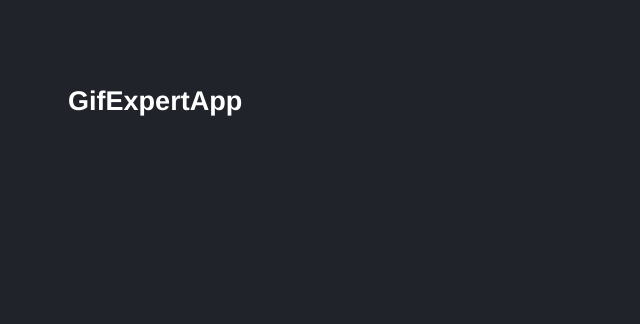
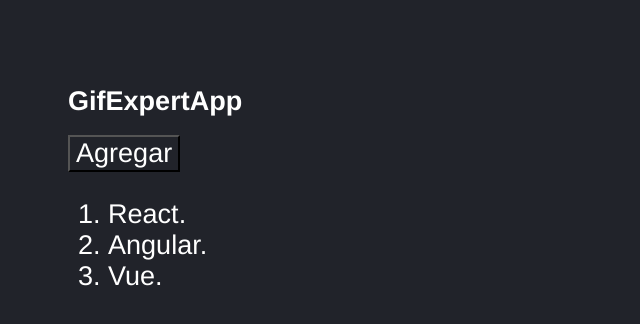
Before and after one commit to fersanti2896/06-curso-react-GifExpertApp, a React (Vite) app: page / in a window 1280 px wide. Shown: the top 324 px of the page, without its empty margins (0-640 px from the left). Built offline with nearby package versions, Linux system fonts and the light colour scheme.

Commit message:
Creando categorias en GifExpertApp.jsx

```diff
--- a/src/GifExpertApp.jsx
+++ b/src/GifExpertApp.jsx
@@ -1,9 +1,27 @@
-
+import { useState } from 'react';
 
 export const GifExpertApp = () => {
-  return (
-    <>
-        <h1>GifExpertApp</h1>
-    </>
-  )
+    const [ categories, setCategories ] = useState([ 'React', 'Angular', 'Vue' ]);
+
+    const addCategory = () => {
+        setCategories([ ...categories, 'Entity Framework']);
+    }
+
+    return (
+        <>
+            {/* Title */}
+            <h1>GifExpertApp</h1>
+
+            {/* Input */}
+
+            {/* Listado de Gifs */}
+            <button onClick={ addCategory }>Agregar</button>
+            <ol>
+                { categories.map( cat => {
+                    return <li key={ cat }>{ cat }.</li>
+                } ) }
+            </ol>
+                {/* Gif Item */}
+        </>
+    )
 }
```
